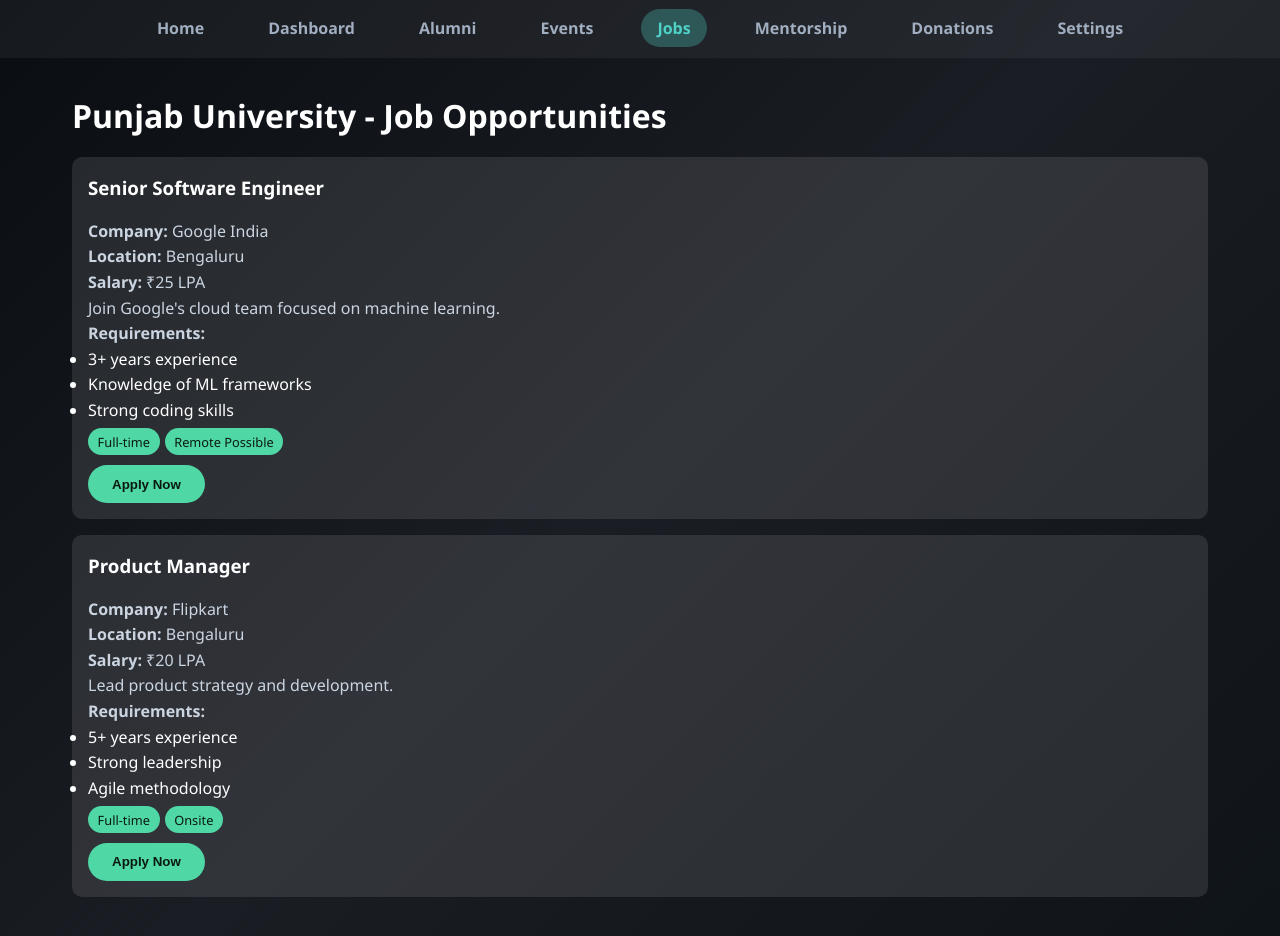
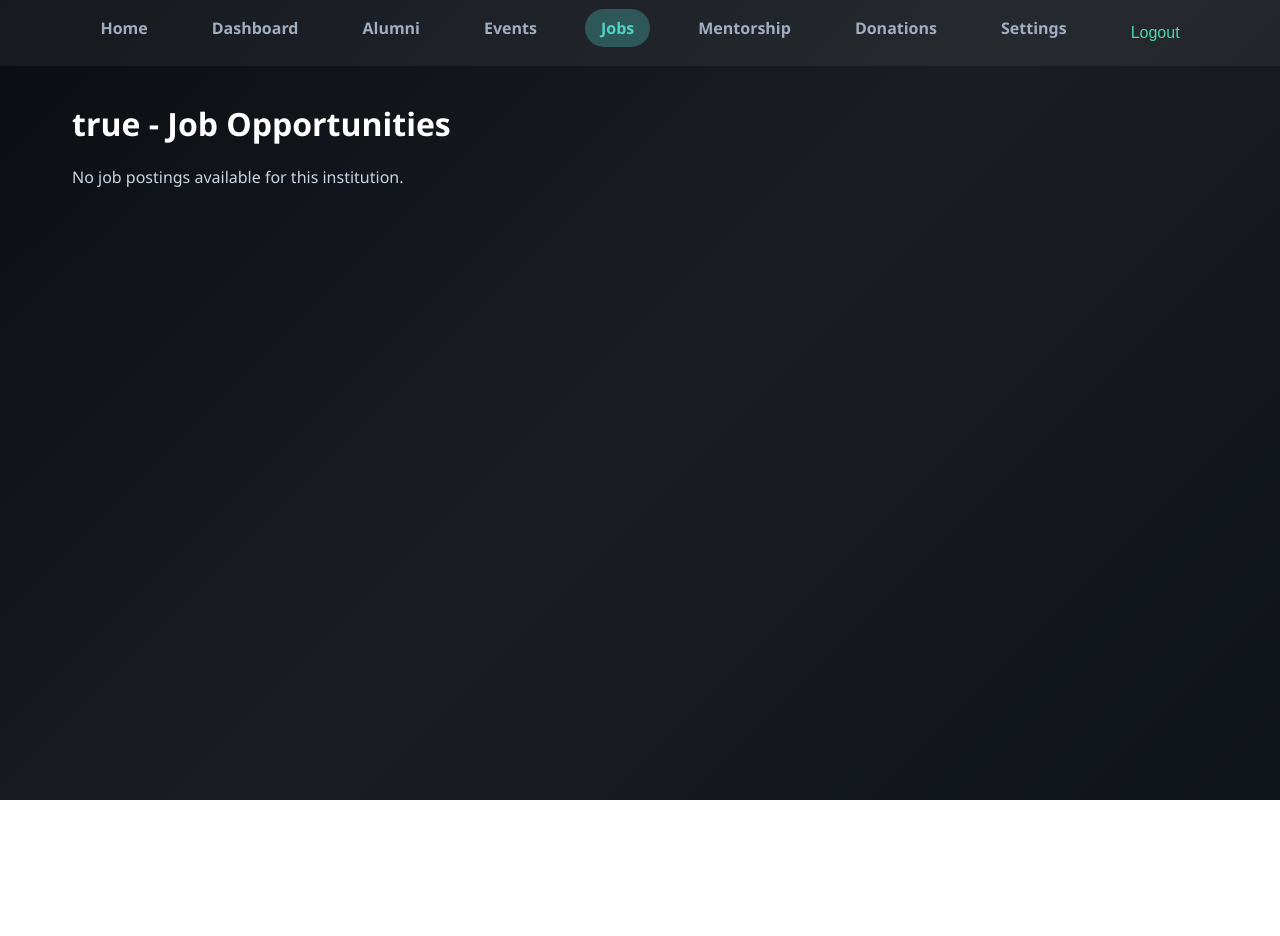
Before and after one commit to punjab-alumni/punjab-alumni-connect, a plain HTML site: page jobs.html in a window 1280 px wide. After the commit the page ends 800 px from the top, so only its background shows below. Drawn offline with Linux system fonts and the light colour scheme; sample sign-in values are in the browser's storage.

Commit message:
Update jobs.html

```diff
--- a/jobs.html
+++ b/jobs.html
@@ -13,9 +13,11 @@
       margin-bottom: 1rem;
       border-radius: 10px;
     }
+
     .job-card h3 {
       margin-top: 0;
     }
+
     .job-tag {
       display: inline-block;
       background: #4fd7a5;
@@ -26,6 +28,7 @@
       margin-right: 5px;
       margin-top: 5px;
     }
+
     .apply-btn {
       margin-top: 10px;
       background: #4fd7a5;
@@ -35,6 +38,22 @@
       color: #0a1a0f;
       font-weight: 700;
       cursor: pointer;
+    }
+
+    header ul.nav-list li button {
+      background: none;
+      border: none;
+      color: #4fd7a5;
+      cursor: pointer;
+      font-size: 1rem;
+      padding: 0.5rem 1rem;
+    }
+
+    header ul.nav-list li button:hover {
+      background-color: #36b390;
+      color: #0a1a0f;
+      font-weight: bold;
+      border-radius: 6px;
     }
   </style>
 </head>
@@ -51,6 +70,7 @@
         <li><a href="mentorship.html">Mentorship</a></li>
         <li><a href="donations.html">Donations</a></li>
         <li><a href="settings.html">Settings</a></li>
+        <li><button id="logout-btn">Logout</button></li>
       </ul>
     </nav>
   </header>
@@ -170,11 +190,7 @@
 
     const jobListEl = document.getElementById('job-list');
     const pageTitle = document.getElementById('page-title');
-
-    function getQueryParam(param) {
-      const params = new URLSearchParams(window.location.search);
-      return params.get(param);
-    }
+    const logoutBtn = document.getElementById('logout-btn');
 
     function displayJobs(institution) {
       pageTitle.textContent = `${institution} - Job Opportunities`;
@@ -202,8 +218,20 @@
       jobListEl.innerHTML = html;
     }
 
+    logoutBtn.addEventListener('click', () => {
+      localStorage.clear();
+      window.location.href = 'login.html';
+    });
+
     window.addEventListener('DOMContentLoaded', () => {
-      const institution = getQueryParam('institution') || 'Punjab University';
+      const institution = localStorage.getItem('loggedInInstitution');
+      const email = localStorage.getItem('loggedInEmail');
+
+      if (!institution || !email) {
+        window.location.href = 'login.html';
+        return;
+      }
+
       displayJobs(institution);
     });
   </script>
```
